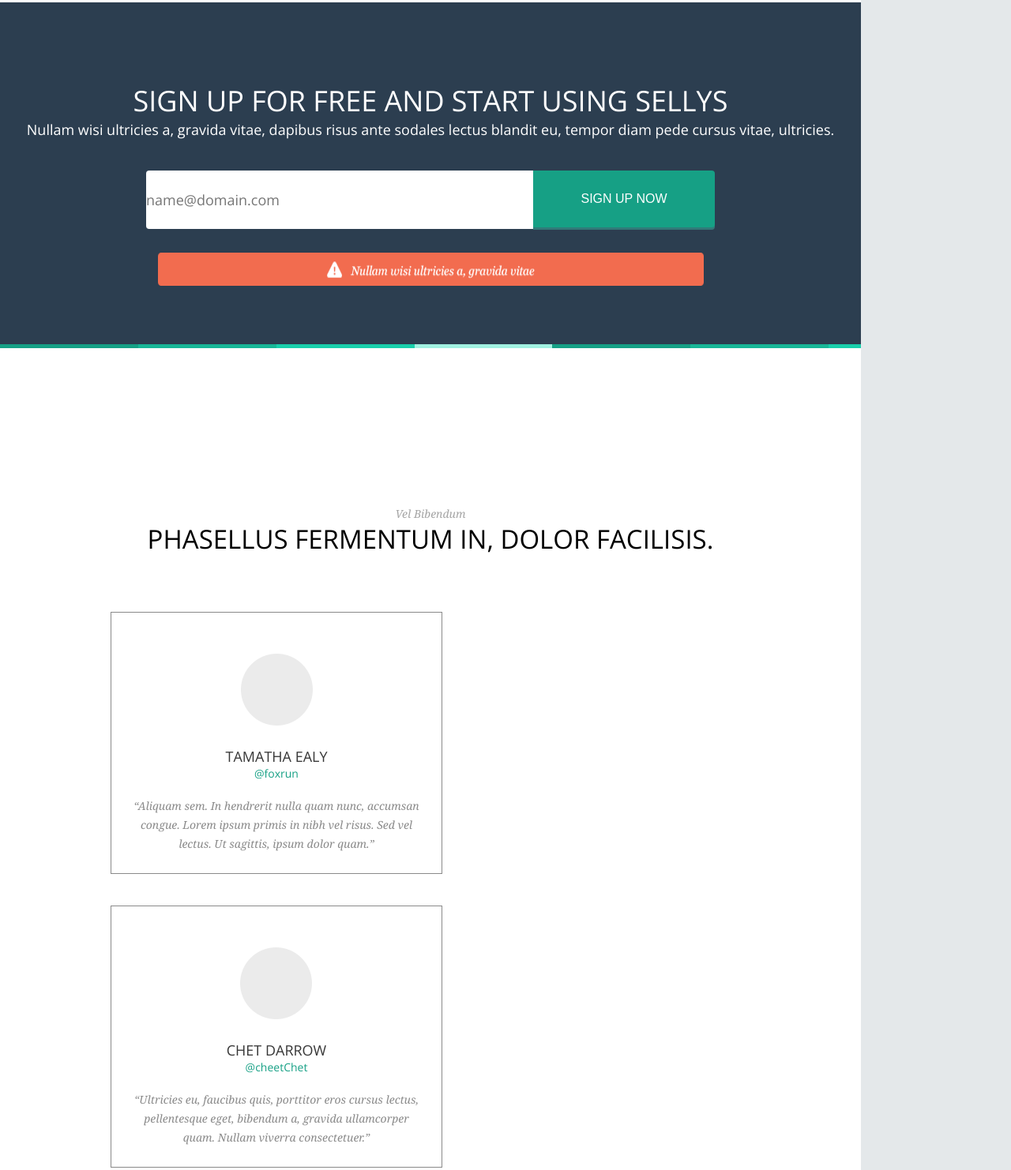
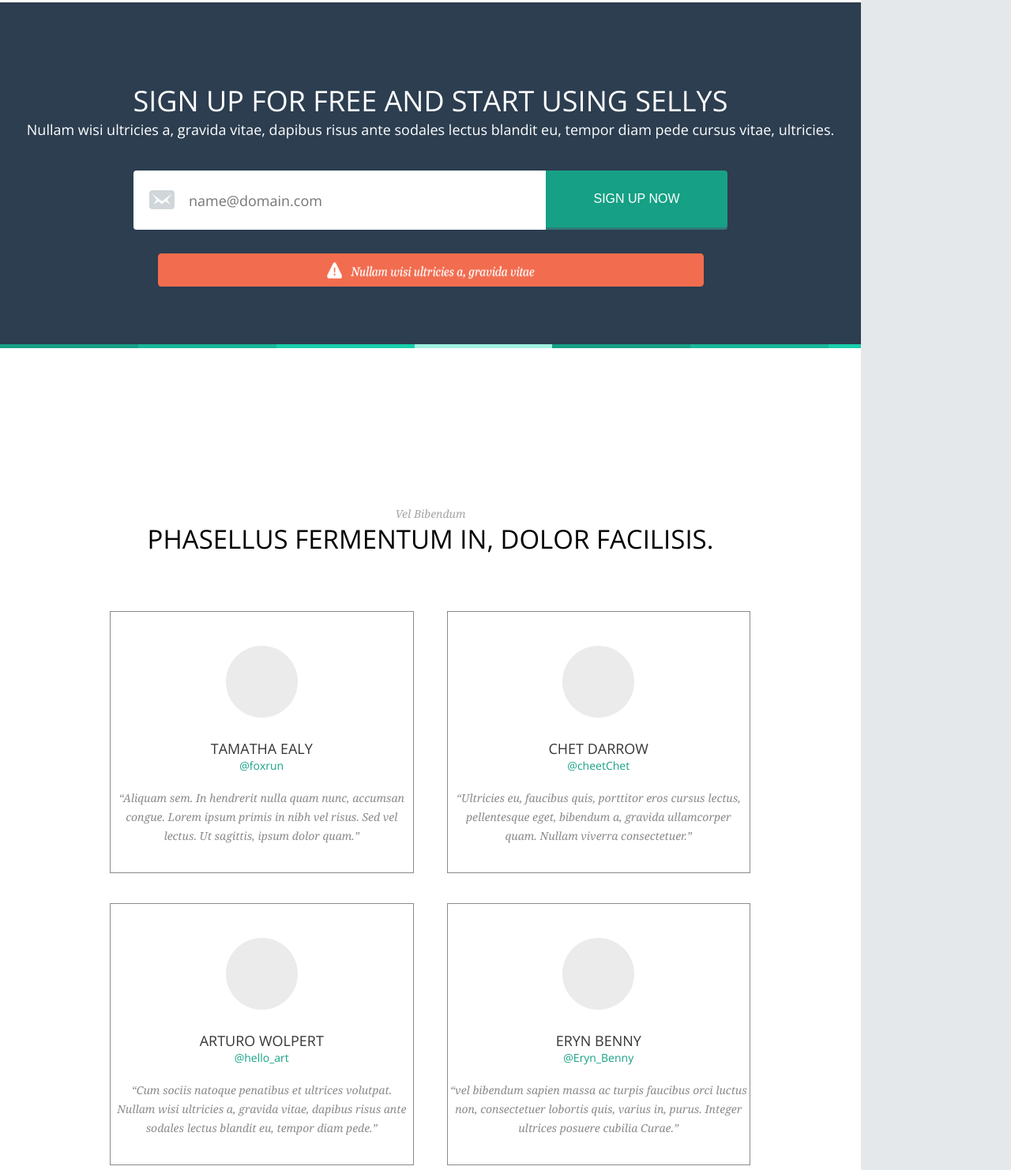
Before and after one commit to rcgilmore/Selly-comp, a plain HTML site: page index.html in a window 1280 px wide. Shown: the part 3299-4781 px from the top of the page at 79% size. Drawn offline with nearby package versions, Linux system fonts and the light colour scheme.

Commit message:
fixed sidebar, resized content area of webpage, adjusted footer, added envelope to form

```diff
--- a/styles.scss
+++ b/styles.scss
@@ -291,7 +291,9 @@
     .inline-form {
       display: inline-block;
       vertical-align: top;
+
     }
+
 
     .form h2 {
       font-family: "Open Sans", Arial, sans-serif;
@@ -312,7 +314,7 @@
 
     input {
       width: 490px;
-      height: 73.5px;
+      height: 73px;
       font-size: 18px;
       font-family: "Open Sans", Arial, sans-serif;
       font-weight: 300;
@@ -320,7 +322,10 @@
       border-top-left-radius: 4px;
       border-bottom-left-radius: 4px;
       border: none;
-      padding: 0px;
+      background: url("images/envelope.png") no-repeat scroll 20px 25px;
+      text-indent: 40px;
+      background-color: white;
+      padding-left: 30px;
     }
 
     .pure-button {
@@ -361,9 +366,9 @@
       }
 
       .ealy, .darrow, .wolpert, .benny {
-        width: 418px;
+        width: 45%;
         height: 330px;
-        margin: 20px;
+        margin: 19px;
         border: 1px solid #8a8a8a;
         display: inline-block;
         vertical-align: middle;
@@ -372,7 +377,7 @@
 
       .members {
         img {
-          margin-top: 49px;
+          margin-top: 40px;
         }
         h4 {
           font-family: "Open Sans", Arial, sans-serif;
```
Also changed, not shown: images/envelope.png (added), styles.css, 1 other file.
